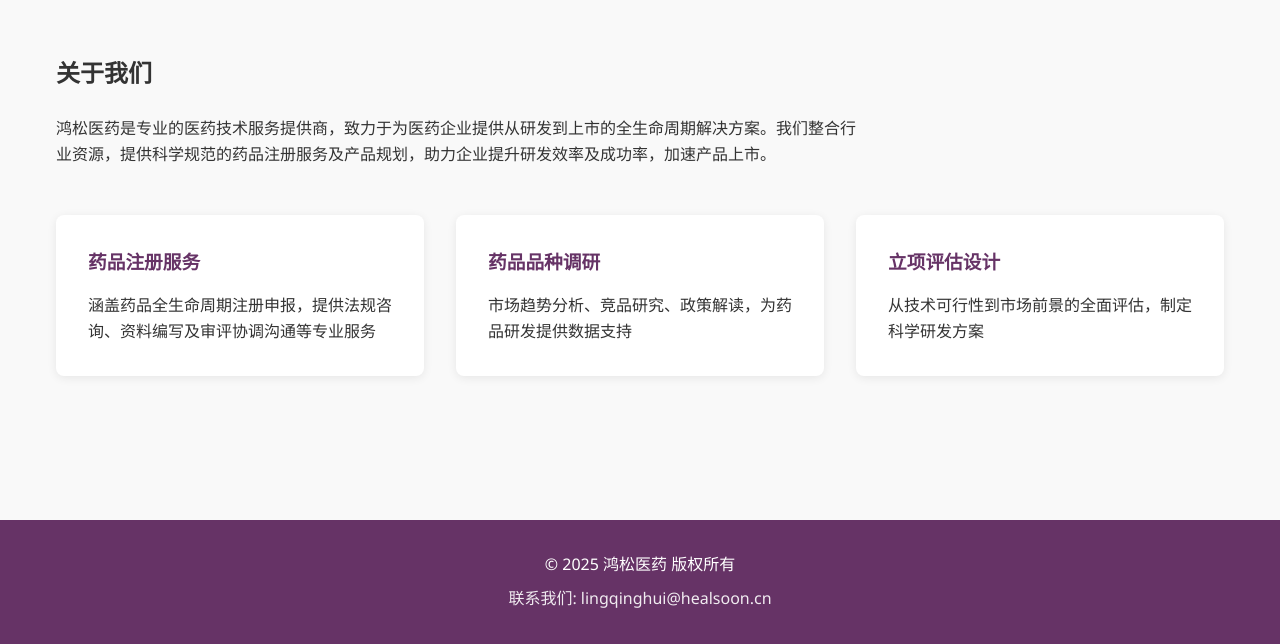
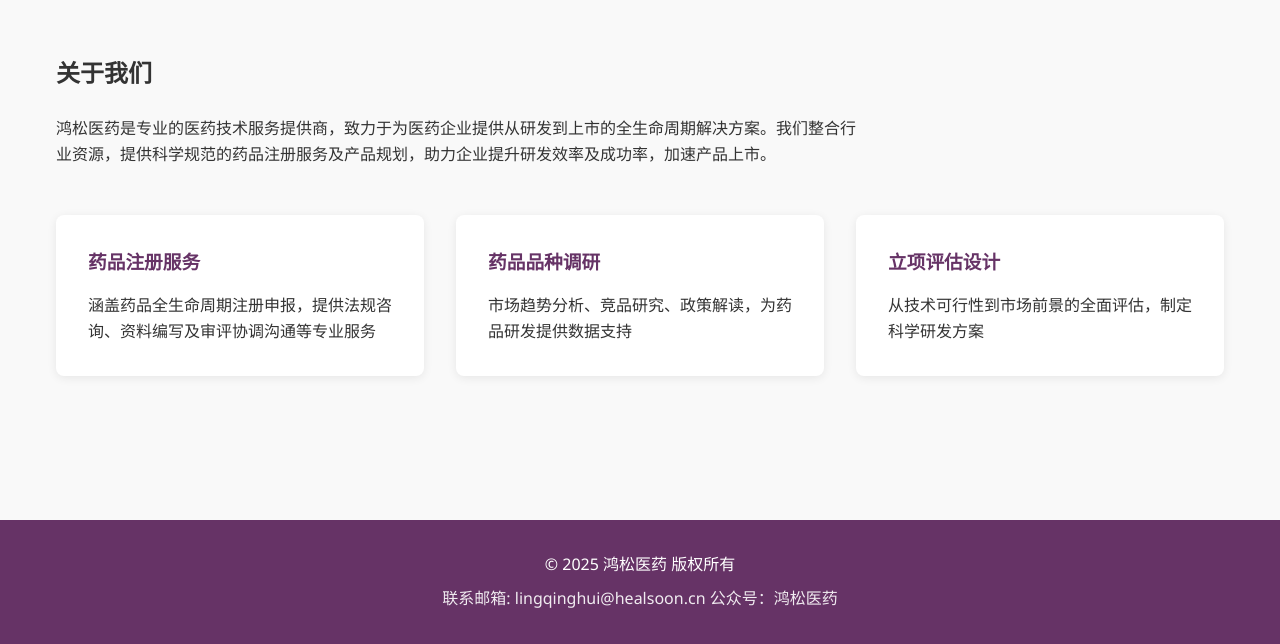
Before and after one commit to yansong1977/yansong1977.github.io, a plain HTML site: page index.html in a window 1280 px wide. Shown: the part 496-1140 px from the top of the page. Drawn offline with Linux system fonts and the light colour scheme.

Commit message:
Update index.html

```diff
--- a/index.html
+++ b/index.html
@@ -147,7 +147,7 @@
 
     <footer>
         <p>© 2025 鸿松医药 版权所有</p>
-        <p style="margin-top: 0.5rem; opacity: 0.9;">联系我们: lingqinghui@healsoon.cn</p>
+        <p style="margin-top: 0.5rem; opacity: 0.9;">联系邮箱: lingqinghui@healsoon.cn 公众号：鸿松医药</p>
     </footer>
 </body>
 </html>
```
